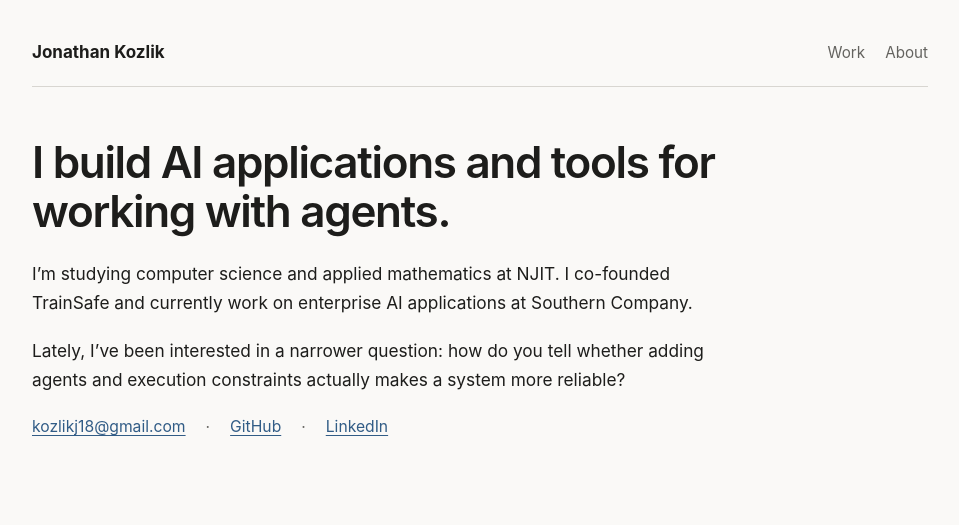
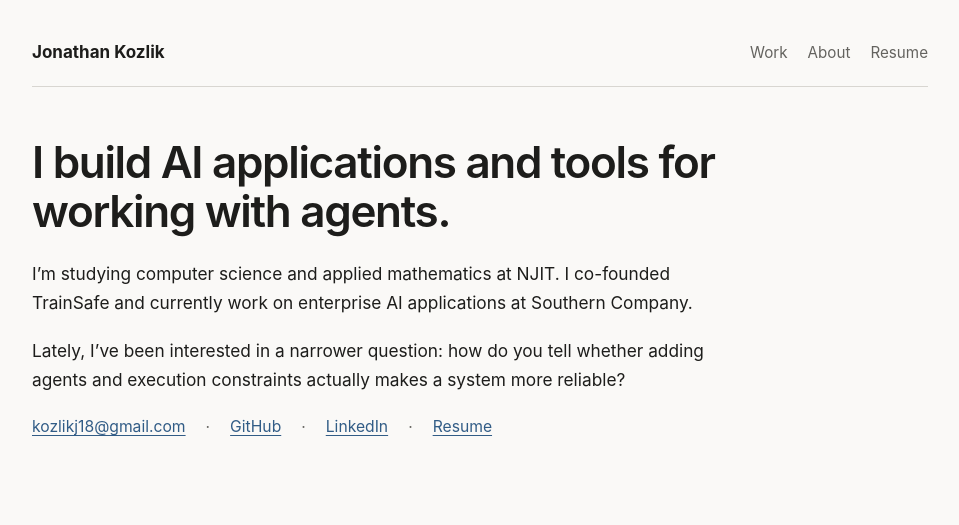
Before and after one commit to jmkozlik/jmkozlik.github.io, a Jekyll site: the page built from index.html, in a window 1280 px wide. Shown: the top 525 px of the page, without its empty margins (160-1119 px from the left). Built offline with Jekyll 4.4.1, drawn with Linux system fonts in a browser that asks for light colours.

Commit message:
Add resume PDF and link it from the homepage
Publishes resume.pdf at the site root so it can be shared via a QR code
at events, and fills the resume_url config slot the homepage already
renders a link for.

Co-Authored-By: Claude Fable 5 <noreply@anthropic.com>
Claude-Session: https://claude.ai/code/session_015BLsobtazRD2GsdWUfMAEe

```diff
--- a/_config.yml
+++ b/_config.yml
@@ -7,7 +7,7 @@ email: "kozlikj18@gmail.com"
 github_username: "jmkozlik"
 github_url: "https://github.com/jmkozlik"
 linkedin_url: "https://www.linkedin.com/in/jkozlik/"
-resume_url: ""
+resume_url: "/resume.pdf"
 openreview_url: ""
 
 permalink: /:year/:month/:day/:title/
```
Also changed, not shown: 1 other file.
